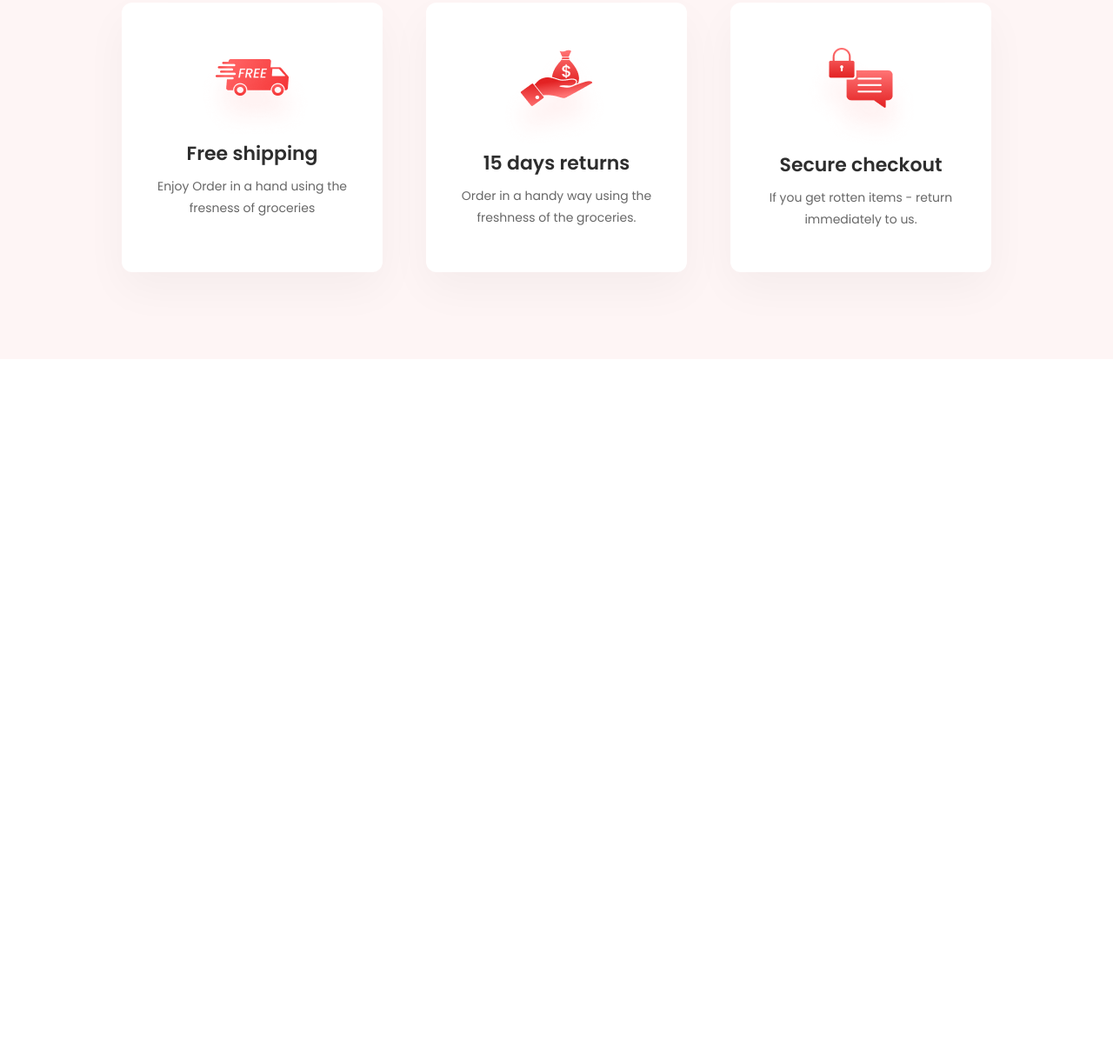
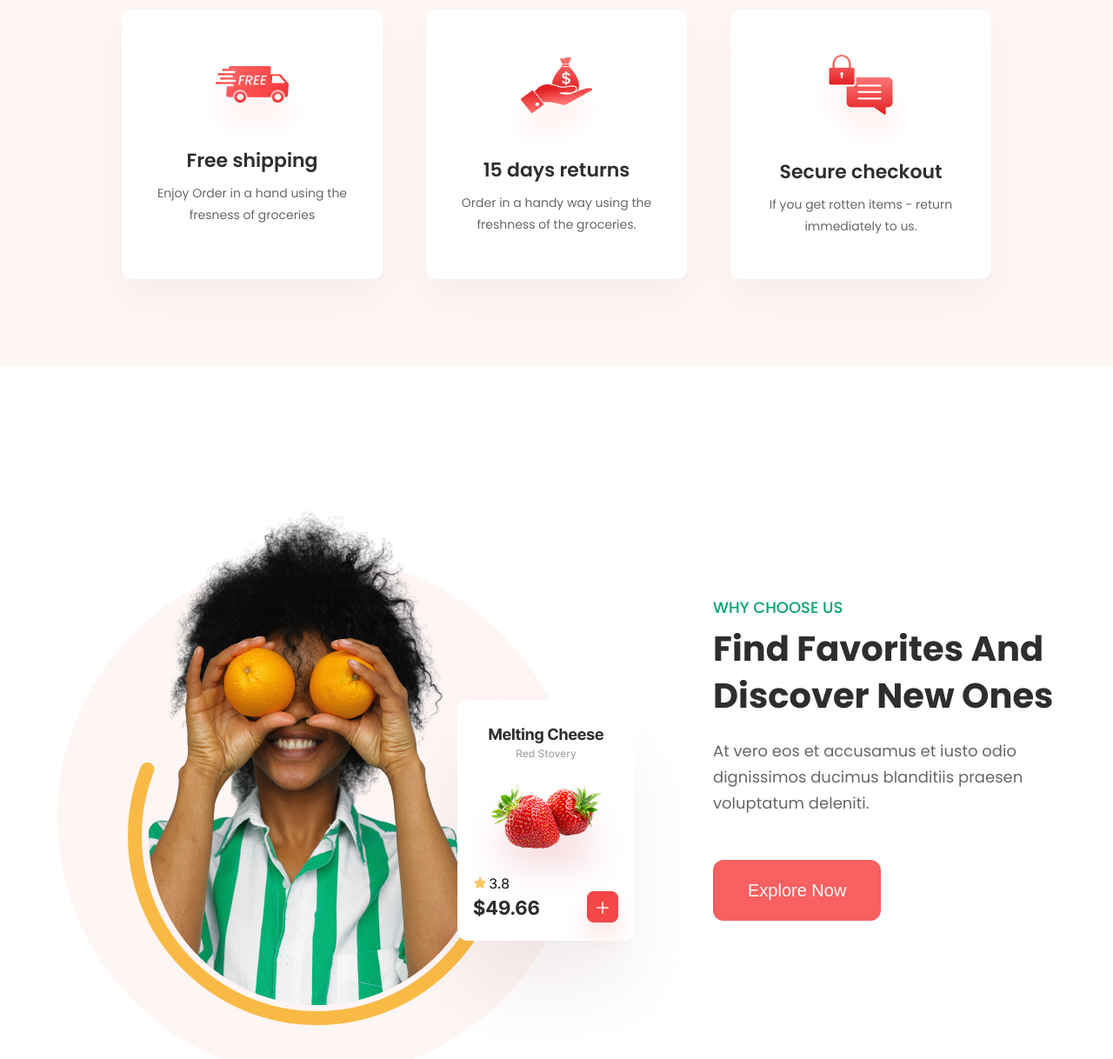
Before and after one commit to vm9036/grocery-food, a plain HTML site: page index.html in a window 1280 px wide. Shown: the part 1078-2296 px from the top of the page at 87% size. Before the commit the page ends 1491 px from the top, so only its background shows below. Drawn offline with Linux system fonts and the light colour scheme.

Commit message:
Updated why choose us section

```diff
--- a/assets/css/mobile-responsive.css
+++ b/assets/css/mobile-responsive.css
@@ -55,6 +55,35 @@
     }
 
     /* what we serve section ends */
+
+    /* why choose us section starts */
+
+    .why_choose_us_sec {
+        padding: 40px 0;
+    }
+
+    .why_choose_us_main_sec{
+        flex-direction: column;
+        gap: 30px;
+    }
+
+    .why_choose_us_img img{
+        width: 100%;
+        height: auto;
+    }
+
+    .why_choose_us_content{
+        text-align: center;
+    }
+
+    .why_choose_us_content h2 {
+        font-size: 30px;
+        width: 100%;
+    }
+
+    /* why choose us section ends */
+
+
 }
 
 
--- a/assets/css/style.css
+++ b/assets/css/style.css
@@ -219,12 +219,12 @@ body {
     text-align: center;
 }
 
-.what_we_serve_content p {
+.what_we_serve_content h3 {
     font-weight: 500;
     font-size: 18px;
     line-height: 24px;
-    letter-spacing: 1%;
     color: rgba(245, 71, 72, 1);
+    margin-bottom: 8px;
 }
 
 .what_we_serve_content h2 {
@@ -233,7 +233,6 @@ body {
     line-height: 54px;
     text-transform: capitalize;
     color: rgba(46, 46, 46, 1);
-
 }
 
 .what_we_serve_cards {
@@ -271,15 +270,64 @@ body {
     font-size: 14px;
     line-height: 25px;
     text-align: center;
-
     color: rgba(103, 103, 103, 1);
     margin-top: 14px;
     padding: 0 20px;
 }
 
+/* what we serve section ends */
 
-/* whatwesere section ends */
+/* why choose us section starts */
+.why_choose_us_sec {
+    padding: 80px 0;
+}
 
+.why_choose_us_main_sec {
+    display: flex;
+    justify-content: center;
+    align-items: center;
+}
+
+.why_choose_us_content h3 {
+    font-weight: 500;
+    font-size: 18px;
+    line-height: 24px;
+    color: rgba(3, 166, 107, 1);
+}
+
+.why_choose_us_content h2 {
+    font-weight: 700;
+    font-size: 40px;
+    line-height: 54px;
+    text-transform: capitalize;
+    color: rgba(46, 46, 46, 1);
+    width: 394px;
+    margin-top: 8px;
+}
+
+.why_choose_us_content p {
+    font-weight: 400;
+    font-size: 18px;
+    line-height: 30px;
+    color: rgba(103, 103, 103, 1);
+    margin-top: 22px;
+}
+
+.why_choose_us_content button {
+    padding: 25px 40px;
+    background: rgba(248, 96, 97, 1);
+    border: none;
+    border-radius: 12px;
+    font-weight: 500;
+    font-size: 20px;
+    line-height: 20px;
+    color: rgba(255, 250, 250, 1);
+    margin-top: 50px;
+}
+
+/* why choose us section ends */
+
+/*  */
 
 
 /* main ends */
--- a/index.html
+++ b/index.html
@@ -42,6 +42,7 @@
         </header>
         <main>
             <!-- hero section starts -->
+
             <section class="hero_sec">
                 <div class="container">
                     <div class="hero_main_sec">
@@ -66,14 +67,16 @@
                     </div>
                 </div>
             </section>
+
             <!-- hero section ends -->
 
             <!-- what we serve section starts -->
+
             <section class="what_we_serve_sec">
                 <div class="container">
                     <div class="what_we_serve_main">
                         <div class="what_we_serve_content">
-                            <p>What We Serve</p>
+                            <h3>What We Serve</h3>
                             <h2>fruit and vegetable delivered<br> to your home</h2>
                         </div>
                         <div class="what_we_serve_cards">
@@ -96,7 +99,28 @@
                     </div>
                 </div>
             </section>
+
             <!-- what we serve section ends -->
+
+            <!-- why choose us section starts -->
+
+            <section class="why_choose_us_sec">
+                <div class="container">
+                    <div class="why_choose_us_main_sec">
+                        <div class="why_choose_us_img">
+                            <img src="assets/images/why-choose-us-sec.png" alt="Why Choose Us">
+                        </div>
+                        <div class="why_choose_us_content">
+                            <h3>WHY CHOOSE US</h3>
+                            <h2>Find Favorites and Discover New Ones</h2>
+                            <p>At vero eos et accusamus et iusto odio dignissimos ducimus blanditiis praesen voluptatum deleniti.</p>
+                            <button>Explore Now</button>
+                        </div>
+                    </div>
+                </div>
+            </section>
+
+            <!-- why choose us section ends -->
         </main>
         <footer>
 
```
Also changed, not shown: assets/images/why-choose-us-sec.png (added).
